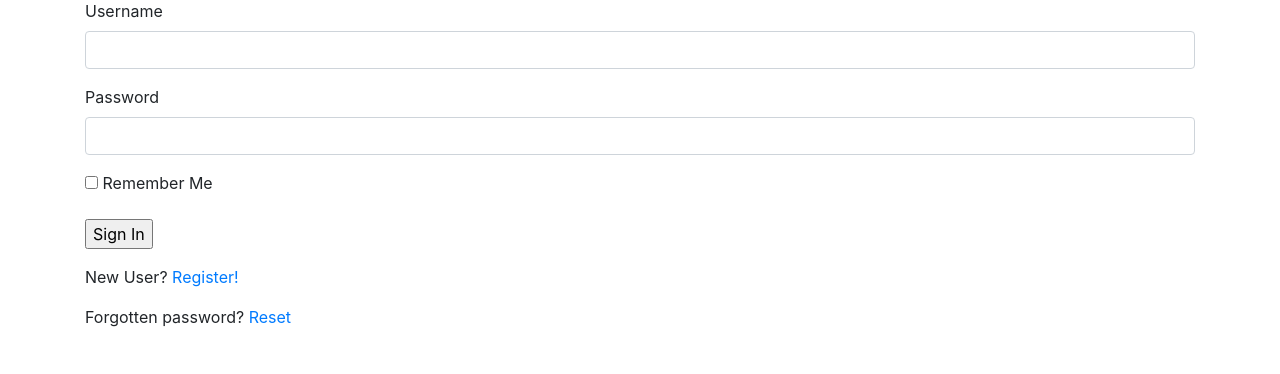
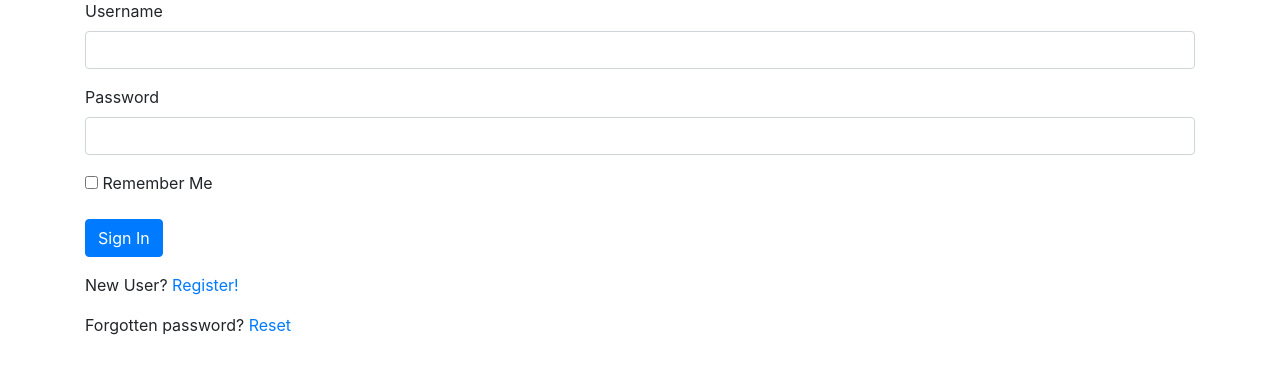
Before and after one commit to cj1803cj/FinalYearProject, a Flask app: page /login in a window 1280 px wide. Shown: the part 137-511 px from the top of the page. Run offline with Flask 2, Linux system fonts and the light colour scheme; parts of the project's set-up code (start-up, migrations or seed data) failed here and were passed over; some libraries are stand-ins or nearby versions.

Commit message:
Added bootstrap classes to submit buttons

```diff
--- a/app/templates/edit_profile.html
+++ b/app/templates/edit_profile.html
@@ -18,6 +18,6 @@
             <div class="alert alert-danger" role="alert">{{ error }}</div>
             {% endfor %}
         </div>
-        <p>{{ form.submit() }}</p>
+        <p>{{ form.submit(class="btn btn-primary") }}</p>
     </form>
 {% endblock %}
--- a/app/templates/login.html
+++ b/app/templates/login.html
@@ -19,7 +19,7 @@
             {% endfor %}
         </div>
         <p>{{ form.remember_me() }} {{ form.remember_me.label }}</p>
-        <p>{{ form.submit() }}</p>
+        <p>{{ form.submit(class="btn btn-primary") }}</p>
     </form>
 
     <p>New User? <a href="{{ url_for('register') }}">Register!</a></p>
--- a/app/templates/register.html
+++ b/app/templates/register.html
@@ -32,6 +32,6 @@
             <div class="alert alert-danger" role="alert">{{ error }}</div>
             {% endfor %}
         </div>
-        <p>{{ form.submit() }}</p>
+        <p>{{ form.submit(class="btn btn-primary") }}</p>
     </form>
 {% endblock %}
--- a/app/templates/reset_password.html
+++ b/app/templates/reset_password.html
@@ -18,6 +18,6 @@
             <div class="alert alert-danger" role="alert">{{ error }}</div>
             {% endfor %}
         </div>
-        <p>{{ form.submit() }}</p>
+        <p>{{ form.submit(class="btn btn-primary") }}</p>
     </form>
 {% endblock %}
```
